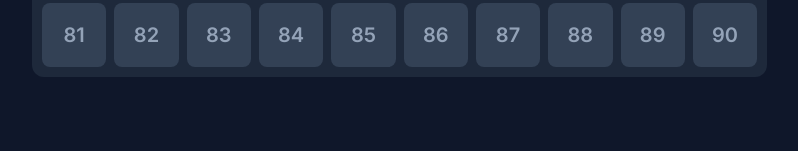
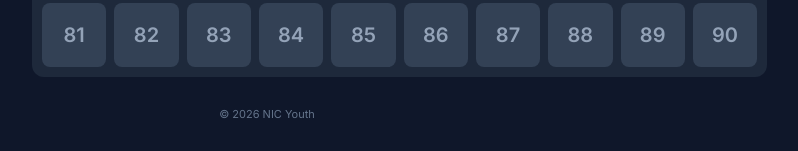
Before and after one commit to Arcie94/tambola--ticket-generator, a Flask app: page / in a window 1280 px wide. Shown: the part 682-833 px from the top of the page, without its empty margins (373-1171 px from the left). Before the commit the page ends 759 px from the top, so only its background shows below. Run offline with Flask 3, Linux system fonts and the light colour scheme; some libraries are stand-ins or nearby versions.

Commit message:
style(ui): add copyright footer for NIC Youth

```diff
--- a/app/templates/host.html
+++ b/app/templates/host.html
@@ -41,6 +41,9 @@
                 </div>
             </div>
         </div>
+        <footer style="text-align: center; font-size: 11px; color: #64748b; margin-top: 15px; padding-bottom: 10px;">
+            &copy; 2026 NIC Youth
+        </footer>
     </div>
     <script src="{{ url_for('static', filename='app.js') }}"></script>
 </body>
--- a/app/templates/player.html
+++ b/app/templates/player.html
@@ -37,6 +37,9 @@
                 </div>
             </div>
         </div>
+        <footer style="text-align: center; font-size: 11px; color: #64748b; margin-top: 15px; padding-bottom: 10px;">
+            &copy; 2026 NIC Youth
+        </footer>
     </div>
     <script src="{{ url_for('static', filename='app.js') }}"></script>
 </body>
```
